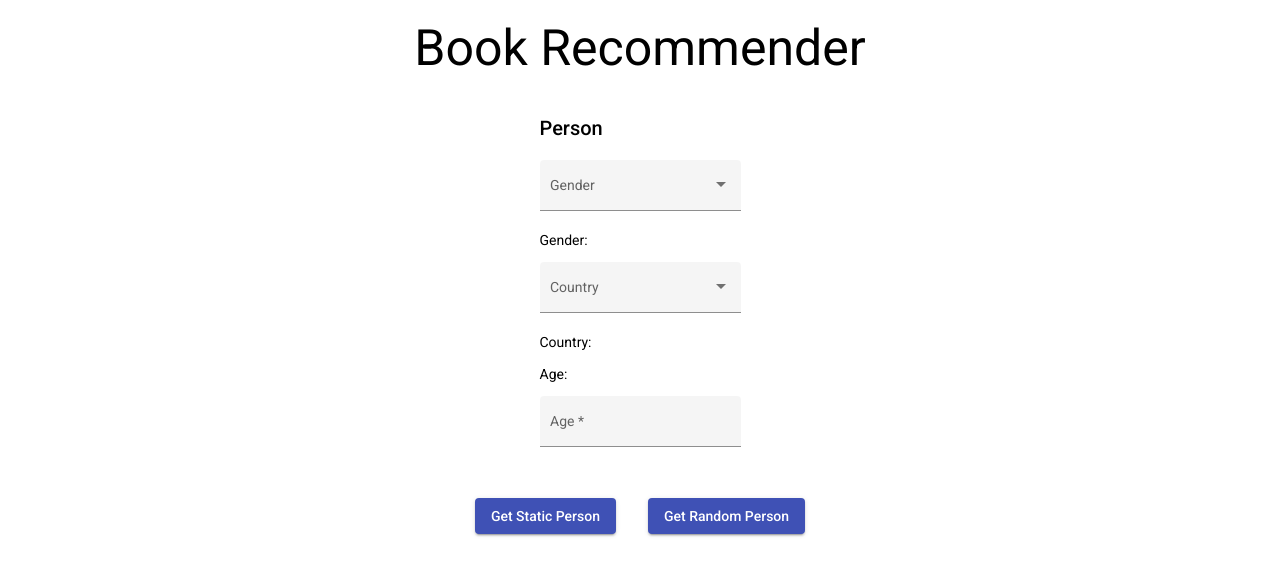
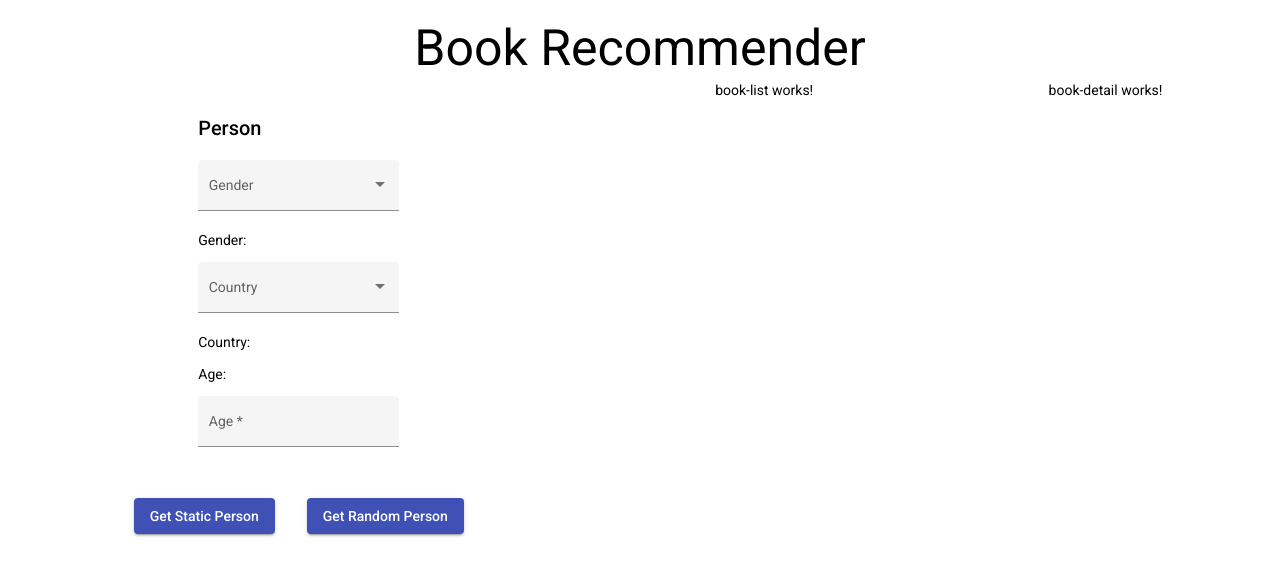
Before and after one commit to m2mt-l/book_recommender, an Angular app: page / in a window 1280 px wide. Shown: the top 576 px of the page. Built offline with nearby package versions, Linux system fonts and the light colour scheme.

Commit message:
fix: dashboard layout

```diff
--- a/src/app/app.component.css
+++ b/src/app/app.component.css
@@ -4,3 +4,8 @@
     margin-top: 2rem;
     margin-bottom: 1rem;
 }
+
+.dashboard {
+    display: flex;
+    justify-content: space-around;
+}
--- a/src/app/app.component.html
+++ b/src/app/app.component.html
@@ -1,2 +1,6 @@
-<h1 class="title">{{title}}</h1>
-<app-person-input></app-person-input>
+<h1 class="title">{{ title }}</h1>
+<div class="dashboard">
+    <app-person-input></app-person-input>
+    <app-book-list></app-book-list>
+    <app-book-detail></app-book-detail>
+</div>
```
